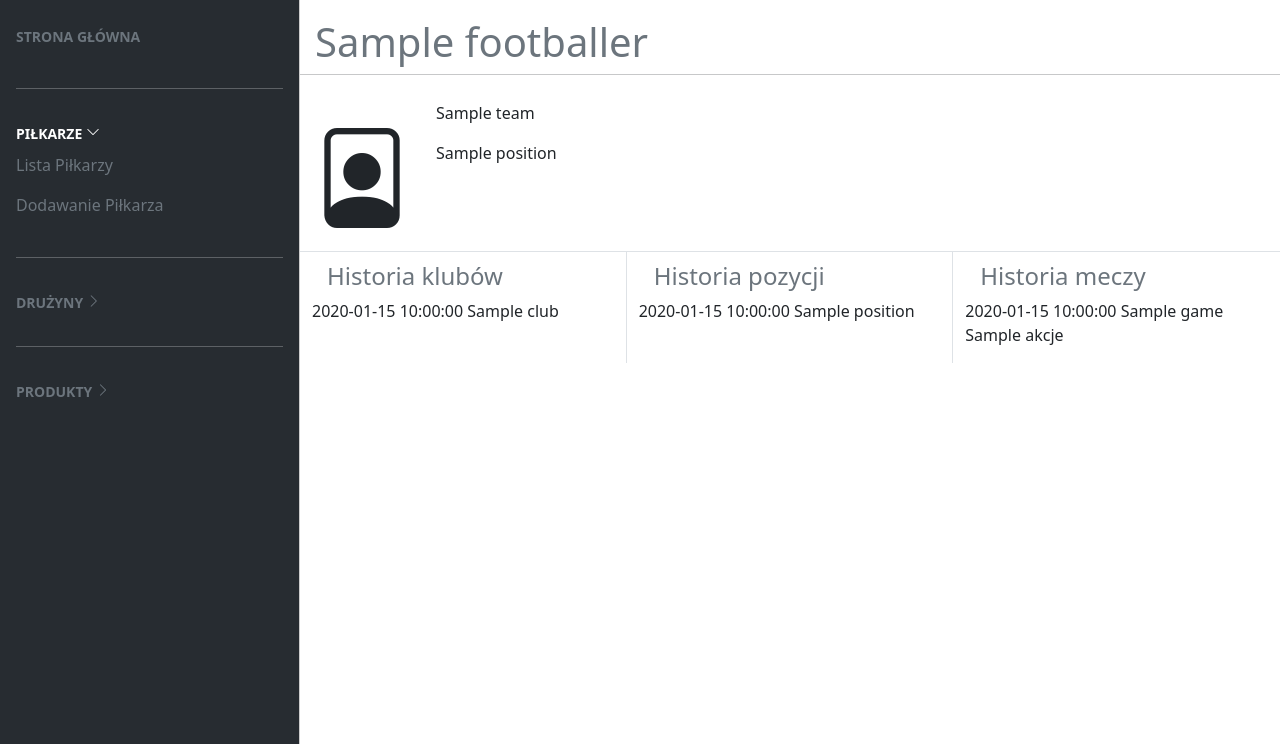
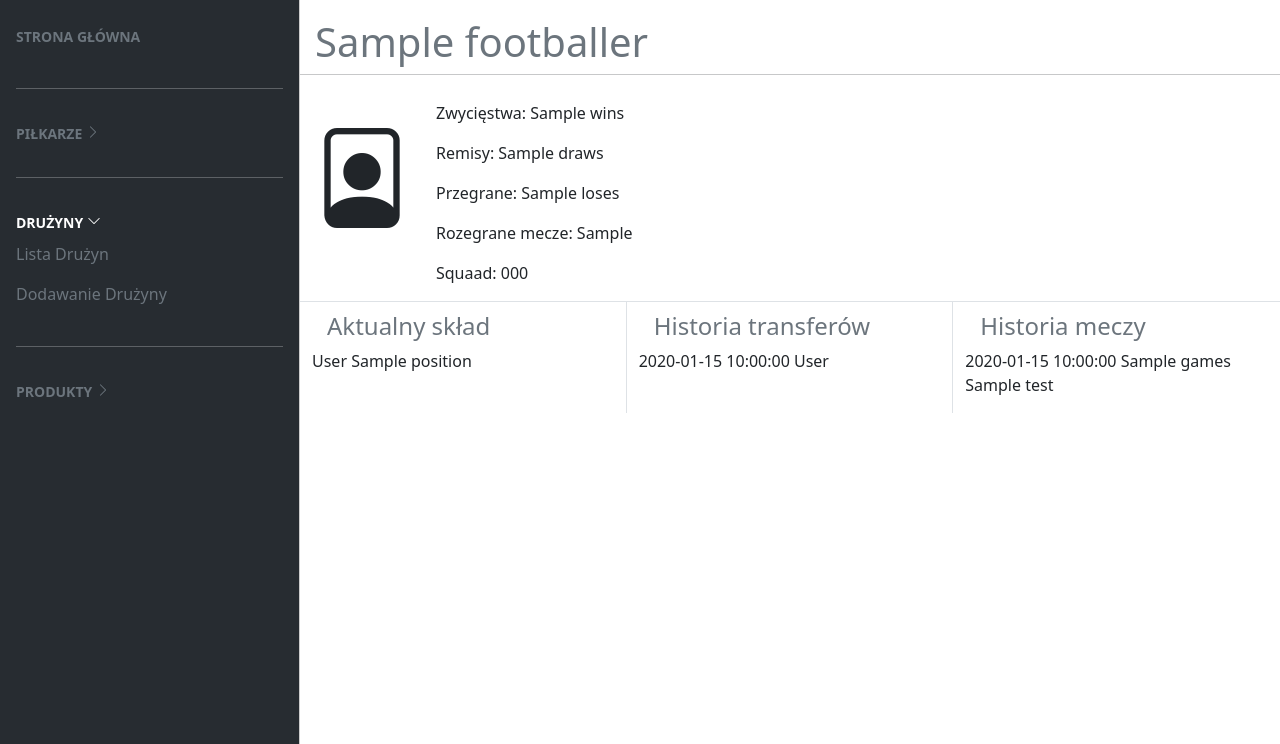
Before and after one commit to tentegess/bdproject, a Flask app: template templates/club_history.html in a window 1280 px wide. Shown: the part 56-800 px from the top of the page. Run offline with Flask 2, Linux system fonts and the light colour scheme; the template is opened without the code that fills it: most values are stand-ins (such as "Sample title", 1, 10 or a date in 2020); some libraries are stand-ins or nearby versions.

Commit message:
history_clubs

```diff
--- a/app.py
+++ b/app.py
@@ -151,7 +151,7 @@ def footballerHistory(footballer_id):
                 AND f.id = %s""", (footballer_id,))
 
     name = cur.fetchone()
-    print(name)
+
     if not name:
         cur.close()
         flash("Wybrany piłkarz nie istnieje","alert alert-danger alert-dismissible")
@@ -165,9 +165,6 @@ def footballerHistory(footballer_id):
                 WHERE f.id = %s
                 GROUP BY dateFrom ORDER BY dateFrom DESC""", (footballer_id,))
     club_history_content = cur.fetchall()
-
-
-
 
     cur.execute("""
                 SELECT COALESCE(CONCAT('Dodanie pozycji: ',GROUP_CONCAT(p.name SEPARATOR ', ')),'Brak pozycji') as position,  COALESCE(dateFrom,'') as date
@@ -186,9 +183,8 @@ def footballerHistory(footballer_id):
                 """, (footballer_id,footballer_id))
     position_history_content = cur.fetchall()
 
-
-    club_history_content2 = club_history_content + [{'dateFrom':date.today()}]
-    club_history_content3 = []
+    club_history_content2 = club_history_content[::-1] + [{'dateFrom':date.today()}]
+    games_history_content = []
 
     for i in range(len(club_history_content2)-1):
         cur.execute("""
@@ -204,9 +200,9 @@ def footballerHistory(footballer_id):
                 WHERE (t1.name = %s OR t2.name = %s) AND date BETWEEN %s AND %s
                 ORDER BY g.date DESC
                 """, (footballer_id,club_history_content2[i]['club_name'],club_history_content2[i]['club_name'],club_history_content2[i]['dateFrom'],club_history_content2[i+1]['dateFrom']))
-        club_history_content3 += cur.fetchall()
+        games_history_content += cur.fetchall()
 
-    return render_template("footballer_history.html", footballer=name, clubs=club_history_content, positions=position_history_content, matches=club_history_content3)
+    return render_template("footballer_history.html", footballer=name, clubs=club_history_content, positions=position_history_content, matches=games_history_content)
 
 
 
@@ -293,19 +289,28 @@ def rmft(footballer_id):
 
 #clubs
 
-@app.route('/list_of_clubs')
+@app.route('/list_of_clubs', methods=["POST","GET"])
 
 def list_of_clubs():
     headings = ['Lp.', "Drużyna", "Liga", "Rozegrane mecze", "Wygane", "Remisy", "Przegrane", "Punkty ligowe", "Historia", "Edycja"]
     cur = mysql.cursor(dictionary=True)
-    year = 2023;
+
+
+    cur.execute("""SELECT DISTINCT YEAR(date) as year FROM games ORDER BY date DESC;""")
+    seasons = cur.fetchall()
+
+    if request.method == "POST":
+        year = request.form.get('season_select')
+    else:
+        year = seasons[0]['year']
+
     cur.execute("""
                 SELECT t.id as id, t.name as team, l.name as league,
                 COUNT(CASE WHEN home_goals > away_goals AND t.id=g.id_home THEN 1 WHEN away_goals > home_goals AND t.id=g.id_away THEN 1 ELSE NULL END) as wins,
                 COUNT(CASE WHEN home_goals = away_goals AND (t.id=g.id_home OR t.id=g.id_away) THEN 1 END) as draws,
                 COUNT(CASE WHEN home_goals < away_goals AND t.id=g.id_home THEN 1 WHEN away_goals < home_goals AND t.id=g.id_away THEN 1 ELSE NULL END) as loses,
                 COUNT((SELECT SUM(CASE WHEN g2.id_away=t.id OR g2.id_home=t.id THEN 1 ELSE NULL END) FROM games AS g2
-                WHERE (g2.id_away=t.id OR g2.id_home=t.id) AND g2.id IS NOT NULL)) AS games_played,
+                WHERE (g2.id_away=t.id OR g2.id_home=t.id) AND g2.id IS NOT NULL AND YEAR(g.date) = %s)) AS games_played,
                 SUM(CASE WHEN home_goals > away_goals AND t.id=g.id_home THEN 3 WHEN away_goals > home_goals AND t.id=g.id_away THEN 3
                 WHEN home_goals = away_goals AND (t.id=g.id_home OR t.id=g.id_away) THEN 1 ELSE 0 END) as league_points
                 FROM teams as t
@@ -319,11 +324,10 @@ def list_of_clubs():
                     f.id = ch.id_footballer AND (SELECT MAX(ch2.dateFrom) FROM clubhistory as ch2 WHERE ch2.id_footballer=f.id AND ch2.dateFrom<= g.date) = ch.dateFrom
                     WHERE YEAR(g.date) = %s
                     GROUP BY g.id) as g ON g.id_home = t.id OR g.id_away = t.id
-                GROUP BY t.id;
-                """,(year,))
+                GROUP BY t.id;""",(year,year))
     table_content = cur.fetchall()
-    print(table_content)
-    return render_template("list_of_clubs.html", headings=headings, row=table_content)
+
+    return render_template("list_of_clubs.html", headings=headings, row=table_content, seasons=seasons, year=int(year))
 
 
 @app.route('/add_club', methods=["POST","GET"])
@@ -391,7 +395,77 @@ def club_history(club_id):
         flash("Wybrana drużyna nie istnieje","alert alert-danger alert-dismissible")
         return redirect(url_for("list_of_clubs"))
 
-    return render_template("club_history.html", footballer=name)
+    cur.execute("""
+                SELECT CONCAT(f.name, ' ', f.lastName) AS last_name, CONCAT('</br>Pozycja: ', COALESCE(
+                    (SELECT GROUP_CONCAT(p.name SEPARATOR ', ')
+                    FROM positionhistory as ph
+                    JOIN position as p ON p.id = ph.id_position
+                    WHERE ph.id_footballer = f.id
+                    AND dateEnd is NULL
+                    ), 'Brak pozycji')) as position
+                FROM clubhistory AS ch
+                LEFT JOIN teams as t ON t.id = ch.id_team
+                LEFT JOIN footballer as f ON f.id = ch.id_footballer
+                WHERE t.id = %s AND dateFrom = (SELECT MAX(dateFrom) FROM clubhistory as ch2 WHERE ch2.id_footballer =ch.id_footballer )""", (club_id,))
+    actual_players = cur.fetchall()
+
+    cur.execute("""
+                SELECT CONCAT('Dołączył do klubu: </br>', GROUP_CONCAT(CONCAT(f.name, ' ', f.lastName) SEPARATOR '</br>')) AS last_name, ch.dateFrom as date
+                FROM clubhistory AS ch
+                LEFT JOIN teams as t ON t.id = ch.id_team
+                LEFT JOIN footballer as f ON f.id = ch.id_footballer
+                WHERE t.id = %s
+                GROUP BY ch.dateFrom
+                UNION ALL
+                SELECT CONCAT('Odszedł z klubu: </br>', GROUP_CONCAT(CONCAT(f.name, ' ', f.lastName) SEPARATOR '</br>')) AS last_name, ch2.dateFrom as date
+                FROM clubhistory AS ch
+                LEFT JOIN teams as t ON t.id = ch.id_team
+                LEFT JOIN footballer as f ON f.id = ch.id_footballer
+                LEFT JOIN (SELECT id_footballer, dateFrom FROM clubhistory WHERE id_team != %s) AS ch2 ON ch2.id_footballer = ch.id_footballer AND ch2.dateFrom > ch.dateFrom
+                WHERE t.id = %s AND ch2.dateFrom > ch.dateFrom
+                GROUP BY ch2.dateFrom ORDER BY date DESC; """, (club_id,club_id,club_id))
+    players_history = cur.fetchall()
+
+    cur.execute("""
+                SELECT CASE WHEN g.id_home = %s THEN t2.name WHEN g.id_away = %s THEN t1.name END AS games, g.date as date,
+                CASE WHEN g2.id_home = %s THEN CONCAT(home_goals,':',away_goals) ELSE CONCAT(away_goals,':',home_goals) END as test
+                FROM games AS g
+                LEFT JOIN teams as t1 ON t1.id = g.id_home
+                LEFT JOIN teams as t2 ON t2.id = g.id_away
+                LEFT JOIN (SELECT g.date, g.id_home, g.id_away, COUNT(CASE WHEN a.name = 'Gol' AND ch.id_team=g.id_home THEN 1 END) as home_goals, COUNT(CASE WHEN a.name = 'Gol' AND ch.id_team =g.id_away THEN 1 END) as away_goals
+                    FROM games AS g
+                    LEFT JOIN actionsinmatch as am ON g.id = am.id_match
+                    LEFT JOIN actions as a ON a.id = am.id_action
+                    LEFT JOIN footballer as f ON am.id_footballer = f.id
+                    LEFT JOIN clubhistory as ch ON (ch.id_team = g.id_away OR ch.id_team = g.id_home) AND
+                    f.id = ch.id_footballer AND (SELECT MAX(ch2.dateFrom) FROM clubhistory as ch2 WHERE ch2.id_footballer=f.id AND ch2.dateFrom<= g.date) = ch.dateFrom
+                    GROUP BY g.id) as g2 ON (g2.id_home = %s  OR g2.id_away = %s) AND g.date = g2.date
+                WHERE t1.id = %s OR t2.id = %s
+                 ORDER BY g.date DESC;
+                """, (club_id,club_id,club_id,club_id,club_id,club_id,club_id))
+    games_history = cur.fetchall()
+
+    cur.execute("""
+            SELECT
+            COUNT(CASE WHEN home_goals > away_goals AND t.id=g.id_home THEN 1 WHEN away_goals > home_goals AND t.id=g.id_away THEN 1 ELSE NULL END) as wins,
+            COUNT(CASE WHEN home_goals = away_goals AND (t.id=g.id_home OR t.id=g.id_away) THEN 1 END) as draws,
+            COUNT(CASE WHEN home_goals < away_goals AND t.id=g.id_home THEN 1 WHEN away_goals < home_goals AND t.id=g.id_away THEN 1 ELSE NULL END) as loses,
+            COUNT((SELECT SUM(CASE WHEN g2.id_away=t.id OR g2.id_home=t.id THEN 1 ELSE NULL END) FROM games AS g2
+            WHERE (g2.id_away=t.id OR g2.id_home=t.id) AND g2.id IS NOT NULL)) AS games_played
+            FROM teams as t
+            LEFT JOIN league as l ON l.id = t.id_league
+            LEFT JOIN (SELECT g.date, g.id_home, g.id_away, COUNT(CASE WHEN a.name = 'Gol' AND ch.id_team=g.id_home THEN 1 END) as home_goals, COUNT(CASE WHEN a.name = 'Gol' AND ch.id_team =g.id_away THEN 1 END) as away_goals
+                FROM games AS g
+                LEFT JOIN actionsinmatch as am ON g.id = am.id_match
+                LEFT JOIN actions as a ON a.id = am.id_action
+                LEFT JOIN footballer as f ON am.id_footballer = f.id
+                LEFT JOIN clubhistory as ch ON (ch.id_team = g.id_away OR ch.id_team = g.id_home) AND
+                f.id = ch.id_footballer AND (SELECT MAX(ch2.dateFrom) FROM clubhistory as ch2 WHERE ch2.id_footballer=f.id AND ch2.dateFrom<= g.date) = ch.dateFrom
+                GROUP BY g.id) as g ON g.id_home = t.id OR g.id_away = t.id
+            WHERE t.id = %s;""",(club_id,))
+    team_stats = cur.fetchone()
+
+    return render_template("club_history.html", footballer=name, actual_players=actual_players, players_history=players_history, games_history=games_history, team_stats=team_stats, number_of_players=len(actual_players))
 
 
 #invalid URL
--- a/templates/club_history.html
+++ b/templates/club_history.html
@@ -16,27 +16,30 @@
             <i class="bi bi-file-person" style=" font-size: 100px;"></i>
         </div>
         <div class="col-auto">
-        <p>{{footballer.team}}</p>
-        <p>{{footballer.position}}</p>
+        <p>Zwycięstwa: {{team_stats.wins}}</p>
+        <p>Remisy: {{team_stats.draws}}</p>
+        <p>Przegrane: {{team_stats.loses}}</p>
+        <p>Rozegrane mecze: {{team_stats.games_played}}</p>
+        <p>Squaad: {{number_of_players}}</p>
         </div>
     </div>
     <div class="row ">
         <div class="col-12 col-md-4 border-end historyField border-top ">
-            <h4 class="text-muted headers-padding"> Historia klubów </h1>
-            {% for club in clubs %}
-                <p>{{club.dateFrom}} {{ club.club_name }}</p>
+            <h4 class="text-muted headers-padding"> Aktualny skład </h1>
+            {% for player in actual_players %}
+                <p>{{player.last_name}} {{player.position|safe}}</p>
             {% endfor %}
         </div>
         <div class="col-12 col-md-4 border-end historyField border-top">
-            <h4 class="text-muted headers-padding"> Historia pozycji </h1>
-            {% for position in positions %}
-                <p>{{position.date}} {{position.position}}</p>
+            <h4 class="text-muted headers-padding"> Historia transferów </h1>
+            {% for player in players_history %}
+                <p>{{player.date}} {{player.last_name|safe}}</p>
             {% endfor %}
         </div>
         <div class="col-12 col-md-4 border-top">
             <h4 class="text-muted headers-padding "> Historia meczy </h1>
-                {% for match in matches %}
-                    <p>{{match.date}} {{match.game}} <br> {{match.akcje|safe}}</p>
+                {% for game in games_history %}
+                    <p>{{game.date}} {{game.games}} {{game.test}}</p>
                 {% endfor %}
         </div>
     </div>
@@ -47,8 +50,8 @@
 
 {% block script %}
     <script>
-        document.getElementById('ft_collapse').classList.add('show');
-        document.getElementById('ft_collapse_btn').setAttribute('aria-expanded', 'true');
-        document.getElementById('ft_collapse_btn').setAttribute('style', 'color:white !important');
+        document.getElementById('club_collapse').classList.add('show');
+        document.getElementById('club_collapse_btn').setAttribute('aria-expanded', 'true');
+        document.getElementById('club_collapse_btn').setAttribute('style', 'color:white !important');
     </script>
 {% endblock %}
```
Also changed, not shown: templates/list_of_clubs.html (+37 -3 lines).
